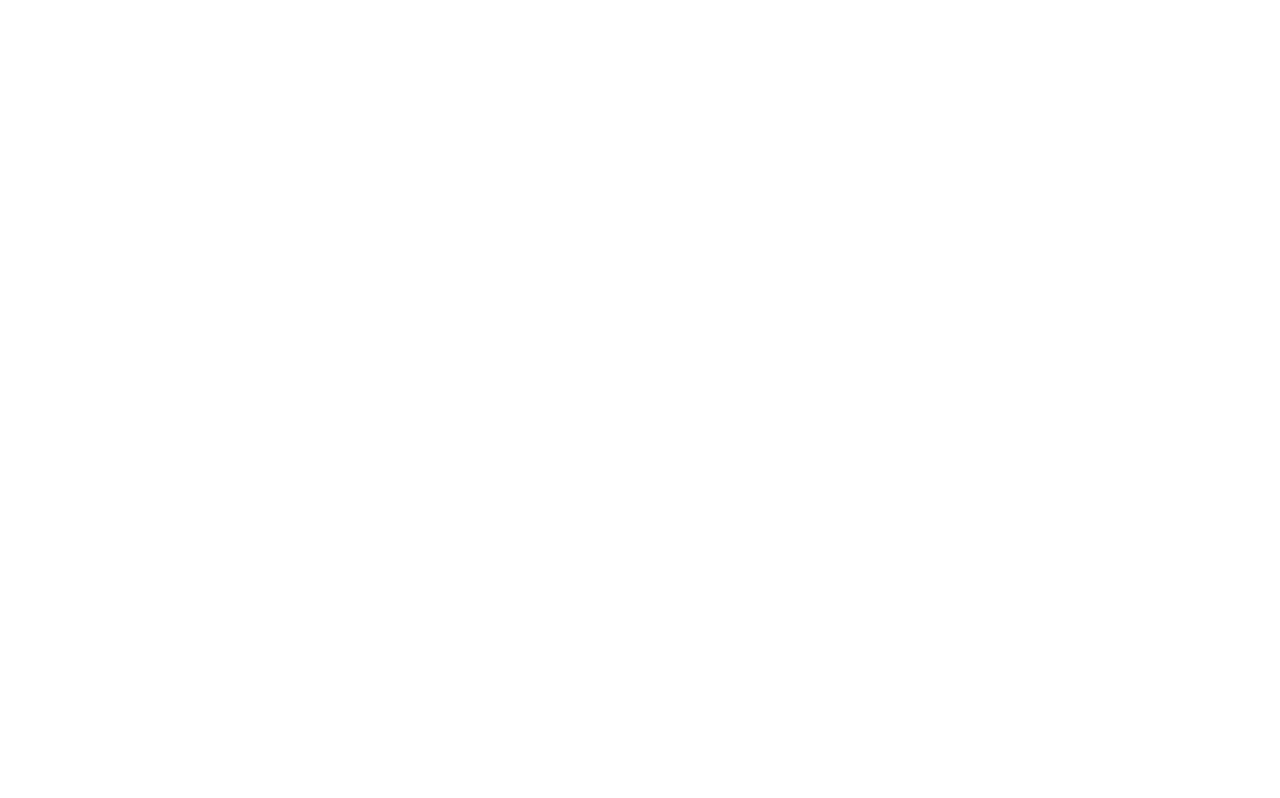
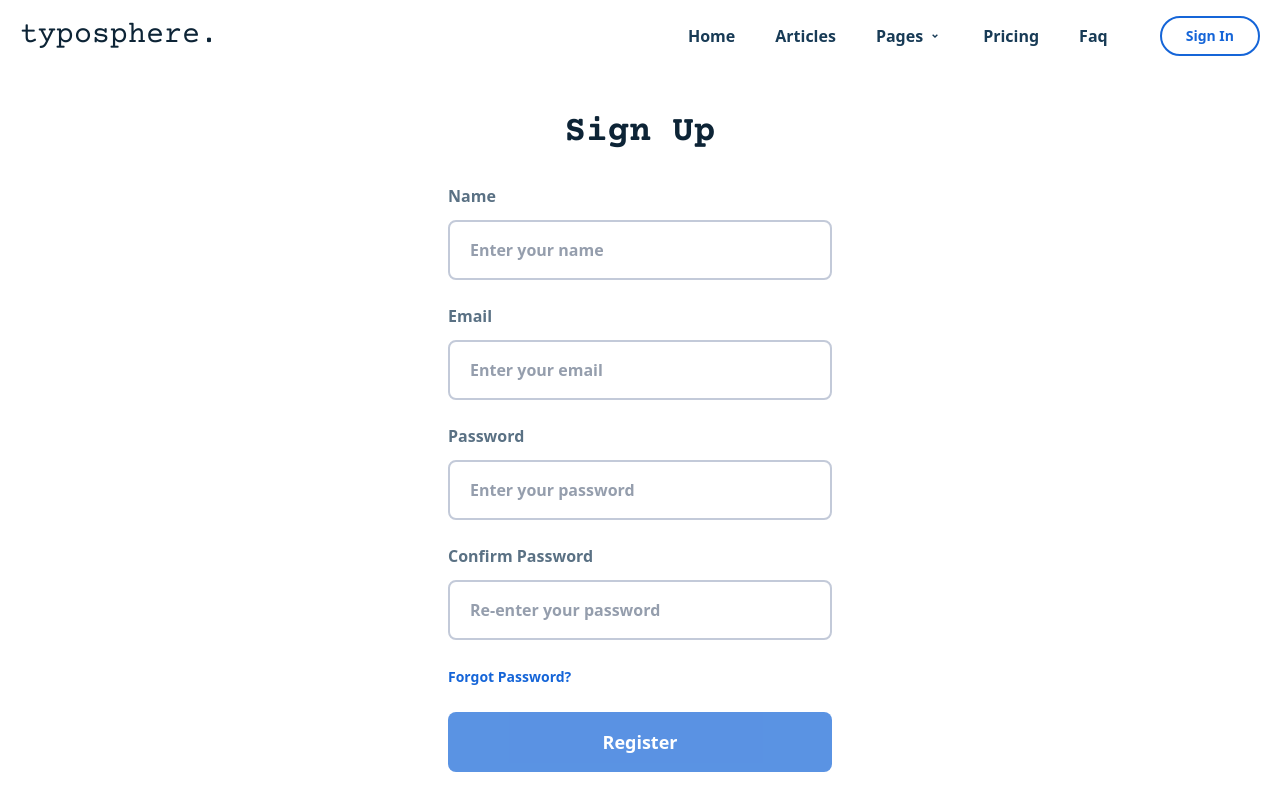
Before and after one commit to namanx19/Typosphere, a React (Vite) app: page /register in a window 1280 px wide. Before the commit this address had no page. Shown: the top 798 px of the page. Built offline with nearby package versions, Linux system fonts and the light colour scheme.

Commit message:
Create Sign Up Page
Create Signup page for registering the user, it uses react-hook-form for maintaining form states and controllers

```diff
--- a/src/App.jsx
+++ b/src/App.jsx
@@ -2,6 +2,7 @@
 import { Routes, Route } from "react-router-dom";
 import HomePage from "./pages/home/HomePage";
 import ArticleDetailPage from "./pages/articleDetail/ArticleDetailPage";
+import RegisterPage from "./pages/register/RegisterPage";
 
 function App() {
   return (
@@ -9,6 +10,7 @@
       <Routes>
         <Route index path="/" element={<HomePage />} />
         <Route path="/blog/:id" element={<ArticleDetailPage />} />
+        <Route path="/register" element={<RegisterPage />} />
       </Routes>
     </div>
   );
--- /dev/null
+++ b/src/pages/register/RegisterPage.jsx
@@ -0,0 +1,189 @@
+import React from "react";
+import MainLayout from "../../components/MainLayout";
+import { Link } from "react-router-dom";
+import { useForm } from "react-hook-form";
+
+const RegisterPage = () => {
+  const {
+    register,
+    handleSubmit,
+    formState: { errors, isValid },
+    watch,
+  } = useForm({
+    defaultValues: {
+      name: "",
+      email: "",
+      password: "",
+      confirmPassword: "",
+    },
+    mode: "onChange",
+  });
+  const submitHandler = (data) => {
+    console.log(data);
+  };
+  const password = watch("password");
+  return (
+    <MainLayout>
+      <section className="container mx-auto px-5 py-10">
+        <div className="w-full max-w-sm mx-auto">
+          <h1 className="font-courierprime text-4xl font-bold text-center text-dark-hard mb-8">
+            Sign Up
+          </h1>
+          <form onSubmit={handleSubmit(submitHandler)}>
+            {/* Name Field */}
+            <div className="flex flex-col mb-6 w-full">
+              <label
+                htmlFor="name"
+                className="text-[#5a7184] font-semibold block"
+              >
+                Name
+              </label>
+              <input
+                type="text"
+                id="name"
+                {...register("name", {
+                  minLength: {
+                    value: 1,
+                    message: "Name length must be atleast 1 character",
+                  },
+                  required: {
+                    value: true,
+                    message: "Name is required",
+                  },
+                })}
+                placeholder="Enter your name"
+                className={`placeholder:text-[#959ead] text-dark-hard mt-3 rounded-lg px-5 py-4 font-semibold block outline-none border-2  ${
+                  errors.name ? "border-red-500" : "border-[#c3cad9]"
+                }`}
+              />
+              {errors.name?.message && (
+                <p className="text-red-500 text-xs mt-1">
+                  {errors.name?.message}
+                </p>
+              )}
+            </div>
+            {/* Email Field */}
+            <div className="flex flex-col mb-6 w-full">
+              <label
+                htmlFor="email"
+                className="text-[#5a7184] font-semibold block"
+              >
+                Email
+              </label>
+              <input
+                type="email"
+                id="email"
+                {...register("email", {
+                  pattern: {
+                    value:
+                      /^(([^<>()[\]\\.,;:\s@"]+(\.[^<>()[\]\\.,;:\s@"]+)*)|(".+"))@((\[[0-9]{1,3}\.[0-9]{1,3}\.[0-9]{1,3}\.[0-9]{1,3}])|(([a-zA-Z\-0-9]+\.)+[a-zA-Z]{2,}))$/,
+                    message: "Please enter a valid email",
+                  },
+                  required: {
+                    value: true,
+                    message: "Email is required",
+                  },
+                })}
+                placeholder="Enter your email"
+                className={`placeholder:text-[#959ead] text-dark-hard mt-3 rounded-lg px-5 py-4 font-semibold block outline-none border-2  ${
+                  errors.email ? "border-red-500" : "border-[#c3cad9]"
+                }`}
+              />
+              {errors.email?.message && (
+                <p className="text-red-500 text-xs mt-1">
+                  {errors.email?.message}
+                </p>
+              )}
+            </div>
+            {/* Password Field */}
+            <div className="flex flex-col mb-6 w-full">
+              <label
+                htmlFor="password"
+                className="text-[#5a7184] font-semibold block"
+              >
+                Password
+              </label>
+              <input
+                type="password"
+                id="password"
+                {...register("password", {
+                  required: {
+                    value: true,
+                    message: "Password is required",
+                  },
+                  minLength: {
+                    value: 6,
+                    message: "Password length must be at least 6 characters",
+                  },
+                })}
+                placeholder="Enter your password"
+                className={`placeholder:text-[#959ead] text-dark-hard mt-3 rounded-lg px-5 py-4 font-semibold block outline-none border-2  ${
+                  errors.password ? "border-red-500" : "border-[#c3cad9]"
+                }`}
+              />
+              {errors.password?.message && (
+                <p className="text-red-500 text-xs mt-1">
+                  {errors.password?.message}
+                </p>
+              )}
+            </div>
+            {/* Confirm Password Field */}
+            <div className="flex flex-col mb-6 w-full">
+              <label
+                htmlFor="confirmPassword"
+                className="text-[#5a7184] font-semibold block"
+              >
+                Confirm Password
+              </label>
+              <input
+                type="password"
+                id="confirmPassword"
+                {...register("confirmPassword", {
+                  required: {
+                    value: true,
+                    message: "Confirm password is required",
+                  },
+                  validate: (value) => {
+                    if (value !== password) {
+                      return "Passwords do not match";
+                    }
+                  },
+                })}
+                placeholder="Re-enter your password"
+                className={`placeholder:text-[#959ead] text-dark-hard mt-3 rounded-lg px-5 py-4 font-semibold block outline-none border-2  ${
+                  errors.confirmPassword ? "border-red-500" : "border-[#c3cad9]"
+                }`}
+              />
+              {errors.confirmPassword?.message && (
+                <p className="text-red-500 text-xs mt-1">
+                  {errors.confirmPassword?.message}
+                </p>
+              )}
+            </div>
+            <Link
+              to="/forget-password"
+              className="text-sm font-semibold text-primary"
+            >
+              Forgot Password?
+            </Link>
+            <button
+              type="submit"
+              disabled={!isValid}
+              className="bg-primary text-white font-bold text-lg py-4 px-8 w-full rounded-lg my-6 disabled:opacity-70  disabled:cursor-not-allowed"
+            >
+              Register
+            </button>
+            <p className="text-sm font-semibold text-[#5a7184] ">
+              You have an account?{" "}
+              <Link to="/login" className="text-primary ">
+                Login Now
+              </Link>
+            </p>
+          </form>
+        </div>
+      </section>
+    </MainLayout>
+  );
+};
+
+export default RegisterPage;
```
